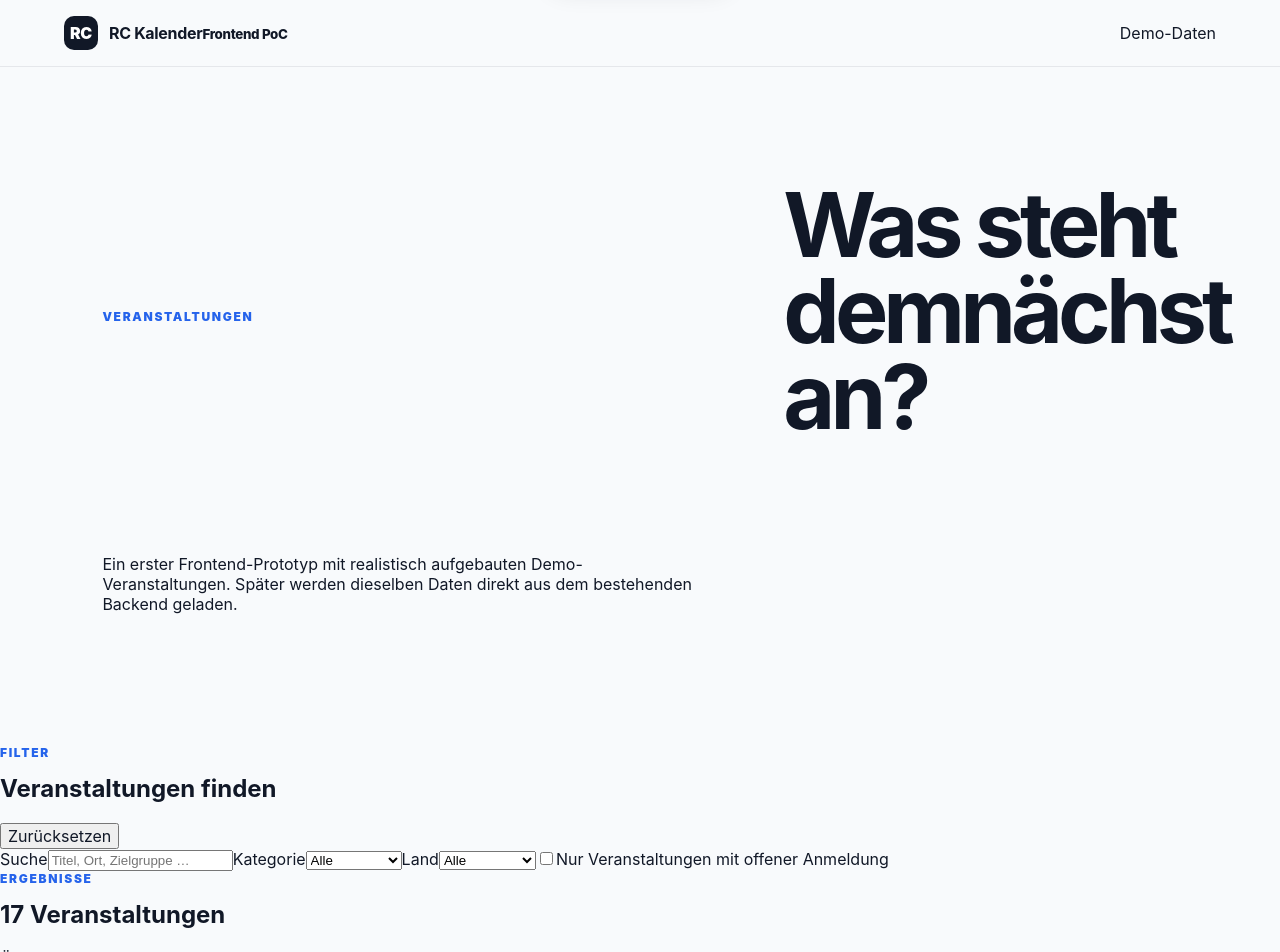
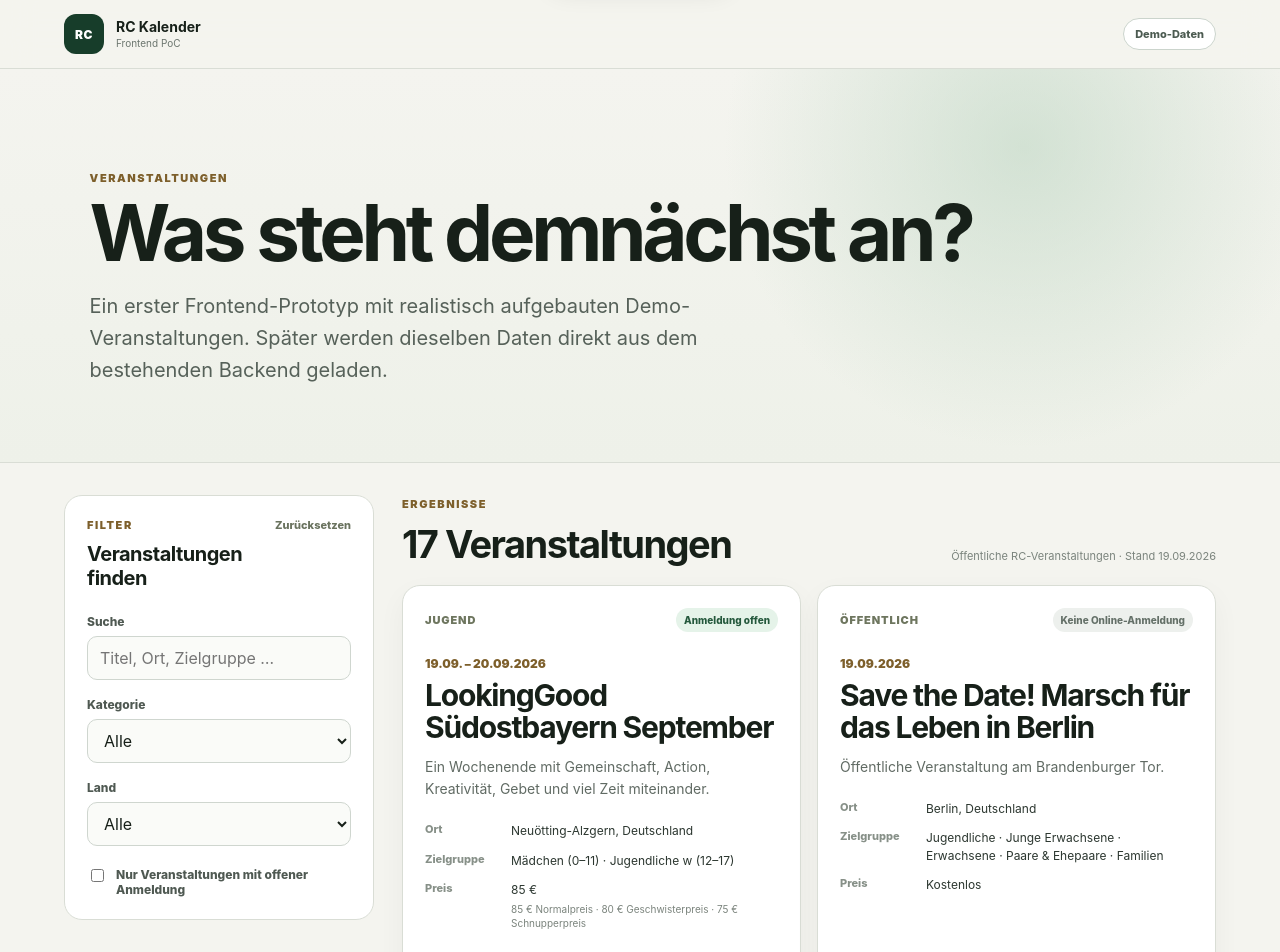
Before and after one commit to weidmanngabriel/rc-calendar-poc, a React (Vite) app: page / in a window 1280 px wide. Shown: the top 952 px of the page. Built offline with nearby package versions, Linux system fonts and the light colour scheme.

Commit message:
Style calendar event list

```diff
--- a/src/styles.css
+++ b/src/styles.css
@@ -1,19 +1,19 @@
 :root {
   font-family: Inter, ui-sans-serif, system-ui, -apple-system, BlinkMacSystemFont, "Segoe UI", sans-serif;
-  color: #111827;
-  background: #f8fafc;
+  color: #172019;
+  background: #f4f4ef;
   font-synthesis: none;
   text-rendering: optimizeLegibility;
 }
 
 * { box-sizing: border-box; }
 html { scroll-behavior: smooth; }
-body { margin: 0; min-width: 320px; min-height: 100vh; background: #f8fafc; }
-button, a { font: inherit; }
+body { margin: 0; min-width: 320px; min-height: 100vh; background: #f4f4ef; }
+button, input, select { font: inherit; }
+button { color: inherit; }
 a { color: inherit; }
-button { color: inherit; }
 
-.app-shell { min-height: 100vh; overflow-x: hidden; }
+.app-shell { min-height: 100vh; }
 .site-header {
   position: sticky;
   top: 0;
@@ -22,103 +22,334 @@ button { color: inherit; }
   align-items: center;
   justify-content: space-between;
   gap: 24px;
-  padding: 16px clamp(20px, 5vw, 72px);
-  background: rgba(248, 250, 252, 0.92);
-  border-bottom: 1px solid #e5e7eb;
+  padding: 14px clamp(20px, 5vw, 72px);
+  background: rgba(244, 244, 239, .94);
+  border-bottom: 1px solid #d9ddd5;
   backdrop-filter: blur(16px);
 }
 
-.brand { display: inline-flex; align-items: center; gap: 11px; text-decoration: none; font-weight: 800; letter-spacing: -0.02em; }
-.brand-mark { display: grid; place-items: center; width: 34px; height: 34px; border-radius: 10px; background: #111827; color: white; font-weight: 900; }
-.header-actions { display: flex; align-items: center; gap: 12px; }
-.status-pill { display: inline-flex; align-items: center; gap: 7px; padding: 8px 11px; border: 1px solid #dbe3ec; border-radius: 999px; font-size: 12px; font-weight: 700; background: white; }
-.status-pill > span { width: 7px; height: 7px; border-radius: 50%; background: #22c55e; box-shadow: 0 0 0 4px #dcfce7; }
+.brand {
+  display: inline-flex;
+  align-items: center;
+  gap: 12px;
+  text-decoration: none;
+}
+.brand-mark {
+  display: grid;
+  place-items: center;
+  width: 40px;
+  height: 40px;
+  border-radius: 12px;
+  background: #173d2a;
+  color: #fff;
+  font-size: 12px;
+  font-weight: 900;
+  letter-spacing: .04em;
+}
+.brand > span:last-child { display: grid; }
+.brand strong { font-size: 14px; line-height: 1.1; }
+.brand small { margin-top: 3px; color: #6c766f; font-size: 10px; }
+.demo-pill {
+  padding: 8px 11px;
+  border: 1px solid #cbd4cc;
+  border-radius: 999px;
+  background: #fff;
+  color: #4c5b51;
+  font-size: 11px;
+  font-weight: 800;
+}
 
-.account-area { position: relative; }
-.account-button { display: flex; align-items: center; gap: 9px; min-height: 42px; padding: 5px 10px 5px 5px; border: 1px solid #dbe3ec; border-radius: 999px; background: white; cursor: pointer; }
-.account-button img, .account-option img { width: 32px; height: 32px; border-radius: 50%; object-fit: cover; }
-.account-button-copy { display: grid; text-align: left; line-height: 1.15; max-width: 180px; }
-.account-button-copy strong { font-size: 12px; white-space: nowrap; overflow: hidden; text-overflow: ellipsis; }
-.account-button-copy small { margin-top: 2px; color: #64748b; font-size: 10px; white-space: nowrap; overflow: hidden; text-overflow: ellipsis; }
-.avatar-fallback { display: grid; place-items: center; width: 32px; height: 32px; border-radius: 50%; background: #e2e8f0; font-size: 11px; font-weight: 800; }
-.avatar-fallback.small { flex: 0 0 32px; }
+.hero {
+  padding: clamp(58px, 8vw, 104px) clamp(24px, 7vw, 100px) clamp(44px, 6vw, 76px);
+  background:
+    radial-gradient(circle at 80% 20%, rgba(184, 211, 190, .55), transparent 28%),
+    linear-gradient(180deg, #f4f4ef 0%, #eef1e9 100%);
+  border-bottom: 1px solid #d9ddd5;
+}
+.eyebrow {
+  margin: 0 0 10px;
+  color: #7d5f2b;
+  font-size: 11px;
+  font-weight: 900;
+  letter-spacing: .14em;
+}
+.hero h1 {
+  max-width: 900px;
+  margin: 0 0 18px;
+  font-size: clamp(42px, 6.2vw, 78px);
+  line-height: .98;
+  letter-spacing: -.055em;
+}
+.hero > p:last-child {
+  max-width: 720px;
+  margin: 0;
+  color: #566159;
+  font-size: clamp(16px, 1.7vw, 20px);
+  line-height: 1.6;
+}
 
-.account-menu { position: absolute; top: calc(100% + 10px); right: 0; width: min(330px, calc(100vw - 32px)); padding: 14px; border: 1px solid #dbe3ec; border-radius: 18px; background: white; box-shadow: 0 22px 60px rgba(15, 23, 42, 0.18); }
-.menu-label { margin: 0 0 8px; color: #64748b; font-size: 10px; font-weight: 800; letter-spacing: 0.1em; text-transform: uppercase; }
-.account-list { display: grid; gap: 4px; }
-.account-option { display: grid; grid-template-columns: 32px minmax(0, 1fr) 10px; align-items: center; gap: 10px; width: 100%; padding: 8px; border: 0; border-radius: 11px; background: transparent; text-align: left; cursor: pointer; }
-.account-option:hover, .account-option.is-active { background: #f1f5f9; }
-.account-option > span:nth-child(2) { display: grid; min-width: 0; }
-.account-option strong { font-size: 12px; overflow: hidden; text-overflow: ellipsis; white-space: nowrap; }
-.account-option small { margin-top: 2px; color: #64748b; font-size: 10px; overflow: hidden; text-overflow: ellipsis; white-space: nowrap; }
-.active-dot { width: 8px; height: 8px; border-radius: 50%; background: #22c55e; }
-.menu-divider { height: 1px; margin: 12px 0; background: #e5e7eb; }
-.google-button-slot { min-height: 40px; }
-.google-note, .config-note { display: block; color: #64748b; font-size: 11px; }
-.logout-button { width: 100%; margin-top: 10px; padding: 10px 12px; border: 0; border-radius: 10px; background: #f8fafc; color: #475569; font-size: 12px; font-weight: 700; cursor: pointer; }
-.login-slot { display: grid; justify-items: end; gap: 4px; }
+.calendar-layout {
+  display: grid;
+  grid-template-columns: minmax(240px, 310px) minmax(0, 1fr);
+  gap: 28px;
+  align-items: start;
+  padding: 32px clamp(20px, 5vw, 72px) 72px;
+}
 
-.hero { display: grid; grid-template-columns: minmax(0, 1.2fr) minmax(280px, 0.8fr); gap: clamp(36px, 7vw, 100px); align-items: center; min-height: 72vh; padding: clamp(72px, 9vw, 128px) clamp(24px, 8vw, 120px); }
-.eyebrow { margin: 0 0 14px; color: #2563eb; font-size: 12px; font-weight: 900; letter-spacing: 0.14em; }
-h1, h2, h3, p { margin-top: 0; }
-h1 { max-width: 760px; margin-bottom: 24px; font-size: clamp(48px, 7vw, 92px); line-height: 0.96; letter-spacing: -0.055em; }
-.hero-text { max-width: 680px; margin-bottom: 30px; color: #475569; font-size: clamp(17px, 2vw, 21px); line-height: 1.65; }
-.hero-actions { display: flex; flex-wrap: wrap; gap: 12px; }
-.primary-button, .secondary-button { display: inline-flex; align-items: center; justify-content: center; min-height: 46px; padding: 0 18px; border-radius: 12px; text-decoration: none; font-size: 13px; font-weight: 800; }
-.primary-button { background: #111827; color: white; }
-.secondary-button { border: 1px solid #cbd5e1; background: white; }
+.filter-panel {
+  position: sticky;
+  top: 88px;
+  padding: 22px;
+  border: 1px solid #d9ddd5;
+  border-radius: 18px;
+  background: #fff;
+}
+.filter-heading {
+  display: flex;
+  align-items: start;
+  justify-content: space-between;
+  gap: 12px;
+  margin-bottom: 24px;
+}
+.filter-heading h2 {
+  margin: 0;
+  font-size: 20px;
+  letter-spacing: -.025em;
+}
+.reset-button {
+  padding: 0;
+  border: 0;
+  background: transparent;
+  color: #6a735f;
+  font-size: 11px;
+  font-weight: 800;
+  cursor: pointer;
+}
+.field { display: grid; gap: 7px; margin-bottom: 17px; }
+.field > span,
+.check-field span {
+  color: #4f5952;
+  font-size: 12px;
+  font-weight: 800;
+}
+.field input,
+.field select {
+  width: 100%;
+  min-height: 44px;
+  padding: 0 12px;
+  border: 1px solid #cfd6cf;
+  border-radius: 10px;
+  outline: none;
+  background: #fafbf8;
+  color: #172019;
+}
+.field input:focus,
+.field select:focus {
+  border-color: #56826a;
+  box-shadow: 0 0 0 3px rgba(86, 130, 106, .12);
+}
+.check-field {
+  display: flex;
+  align-items: start;
+  gap: 9px;
+  padding-top: 4px;
+  cursor: pointer;
+}
+.check-field input { margin-top: 2px; accent-color: #2b6547; }
 
-.status-card { padding: clamp(24px, 4vw, 38px); border: 1px solid #dbe3ec; border-radius: 24px; background: #111827; color: white; box-shadow: 0 26px 70px rgba(15, 23, 42, 0.16); }
-.card-kicker { margin-bottom: 10px; color: #93c5fd; font-size: 10px; font-weight: 900; letter-spacing: 0.16em; }
-.status-card h2 { margin-bottom: 28px; font-size: clamp(25px, 3vw, 38px); letter-spacing: -0.04em; }
-.status-row { display: flex; justify-content: space-between; gap: 18px; padding: 14px 0; border-top: 1px solid rgba(255,255,255,.12); font-size: 13px; }
-.status-row span { color: #cbd5e1; }
-.status-row strong { color: #bfdbfe; }
+.event-results { min-width: 0; }
+.results-heading {
+  display: flex;
+  align-items: end;
+  justify-content: space-between;
+  gap: 20px;
+  margin: 2px 0 18px;
+}
+.results-heading h2 {
+  margin: 0;
+  font-size: clamp(26px, 3vw, 38px);
+  letter-spacing: -.04em;
+}
+.source-note {
+  max-width: 300px;
+  margin: 0 0 4px;
+  color: #7b847d;
+  font-size: 11px;
+  text-align: right;
+}
 
-.basis-section { padding: clamp(70px, 9vw, 120px) clamp(24px, 8vw, 120px); background: white; border-top: 1px solid #e5e7eb; border-bottom: 1px solid #e5e7eb; }
-.section-heading { max-width: 720px; margin-bottom: 42px; }
-.section-heading h2, .account-demo-section h2 { margin-bottom: 0; font-size: clamp(34px, 5vw, 58px); line-height: 1.02; letter-spacing: -0.045em; }
-.feature-grid { display: grid; grid-template-columns: repeat(3, minmax(0, 1fr)); gap: 16px; }
-.feature-card { min-height: 260px; padding: 24px; border: 1px solid #e2e8f0; border-radius: 18px; background: #f8fafc; }
-.feature-index { display: inline-grid; place-items: center; width: 36px; height: 36px; margin-bottom: 70px; border-radius: 10px; background: #e2e8f0; color: #475569; font-size: 11px; font-weight: 900; }
-.feature-card h3 { margin-bottom: 10px; font-size: 24px; letter-spacing: -0.03em; }
-.feature-card p { margin-bottom: 0; color: #64748b; line-height: 1.6; }
+.event-grid {
+  display: grid;
+  grid-template-columns: repeat(2, minmax(0, 1fr));
+  gap: 16px;
+}
+.event-card {
+  display: flex;
+  flex-direction: column;
+  min-height: 410px;
+  padding: 22px;
+  border: 1px solid #d9ddd5;
+  border-radius: 18px;
+  background: #fff;
+  box-shadow: 0 10px 28px rgba(37, 49, 40, .045);
+}
+.event-card-topline {
+  display: flex;
+  align-items: center;
+  justify-content: space-between;
+  gap: 10px;
+  margin-bottom: 24px;
+}
+.event-category {
+  color: #6e765f;
+  font-size: 11px;
+  font-weight: 900;
+  letter-spacing: .08em;
+  text-transform: uppercase;
+}
+.status-badge {
+  padding: 6px 8px;
+  border-radius: 999px;
+  font-size: 10px;
+  font-weight: 850;
+  white-space: nowrap;
+}
+.status-open { background: #e5f3e9; color: #24583c; }
+.status-full { background: #f4e6e3; color: #8a443a; }
+.status-external { background: #eee9db; color: #725d27; }
+.status-unavailable { background: #edf0ed; color: #647068; }
 
-.account-demo-section { display: grid; grid-template-columns: minmax(0, 1fr) minmax(280px, 420px); gap: 48px; align-items: center; padding: clamp(70px, 9vw, 120px) clamp(24px, 8vw, 120px); }
-.account-demo-section > div:first-child > p:last-child { max-width: 680px; margin-top: 20px; margin-bottom: 0; color: #64748b; line-height: 1.7; }
-.login-state-card { display: flex; align-items: center; gap: 14px; padding: 22px; border: 1px solid #dbe3ec; border-radius: 18px; background: white; }
-.login-state-dot { width: 12px; height: 12px; border-radius: 50%; background: #94a3b8; box-shadow: 0 0 0 6px #e2e8f0; }
-.login-state-card.is-signed-in .login-state-dot { background: #22c55e; box-shadow: 0 0 0 6px #dcfce7; }
-.login-state-card div { display: grid; }
-.login-state-card strong { font-size: 14px; }
-.login-state-card small { margin-top: 3px; color: #64748b; }
+.event-date {
+  margin-bottom: 8px;
+  color: #7d5f2b;
+  font-size: 12px;
+  font-weight: 900;
+}
+.event-card h2 {
+  margin: 0 0 12px;
+  font-size: clamp(22px, 2.4vw, 30px);
+  line-height: 1.08;
+  letter-spacing: -.04em;
+}
+.event-description {
+  margin: 0 0 22px;
+  color: #616b64;
+  font-size: 14px;
+  line-height: 1.6;
+}
+.event-facts {
+  display: grid;
+  gap: 12px;
+  margin: 0 0 24px;
+}
+.event-facts div {
+  display: grid;
+  grid-template-columns: 76px minmax(0, 1fr);
+  gap: 10px;
+}
+.event-facts dt {
+  color: #879088;
+  font-size: 11px;
+  font-weight: 800;
+}
+.event-facts dd {
+  margin: 0;
+  color: #2c3730;
+  font-size: 12px;
+  line-height: 1.45;
+}
+.event-facts dd small {
+  display: block;
+  margin-top: 3px;
+  color: #7b847d;
+}
+.event-card-footer {
+  display: flex;
+  gap: 9px;
+  margin-top: auto;
+}
+.details-button,
+.register-button,
+.empty-state button {
+  min-height: 42px;
+  padding: 0 14px;
+  border-radius: 10px;
+  font-size: 12px;
+  font-weight: 850;
+  cursor: pointer;
+}
+.details-button {
+  flex: 1;
+  border: 1px solid #cfd6cf;
+  background: #fff;
+}
+.register-button,
+.empty-state button {
+  border: 1px solid #173d2a;
+  background: #173d2a;
+  color: #fff;
+}
 
-footer { display: flex; justify-content: space-between; gap: 20px; padding: 26px clamp(24px, 8vw, 120px); border-top: 1px solid #e5e7eb; color: #64748b; font-size: 12px; }
+.empty-state {
+  padding: 56px 28px;
+  border: 1px dashed #c7cec7;
+  border-radius: 18px;
+  background: #f8f9f5;
+  text-align: center;
+}
+.empty-state h2 { margin: 0 0 8px; }
+.empty-state p { margin: 0 0 18px; color: #6e7870; }
+
+footer {
+  display: flex;
+  justify-content: space-between;
+  gap: 20px;
+  padding: 24px clamp(20px, 5vw, 72px);
+  border-top: 1px solid #d9ddd5;
+  color: #768078;
+  font-size: 11px;
+}
 
 .pull-to-refresh-shell { position: relative; min-height: 100vh; }
 .pull-to-refresh-content { min-height: 100vh; transition: transform 160ms ease; }
 .pull-to-refresh-shell.is-pulling .pull-to-refresh-content { transition: none; }
-.pull-to-refresh-indicator { position: fixed; top: 0; left: 50%; z-index: 50; display: flex; align-items: center; gap: 7px; padding: 8px 12px; border: 1px solid #dbe3ec; border-radius: 999px; background: white; color: #475569; box-shadow: 0 10px 26px rgba(15,23,42,.12); font-size: 11px; font-weight: 700; transition: transform 160ms ease; }
+.pull-to-refresh-indicator {
+  position: fixed;
+  top: 0;
+  left: 50%;
+  z-index: 50;
+  display: flex;
+  align-items: center;
+  gap: 7px;
+  padding: 8px 12px;
+  border: 1px solid #d9ddd5;
+  border-radius: 999px;
+  background: white;
+  color: #4f5952;
+  box-shadow: 0 10px 26px rgba(15, 23, 42, .12);
+  font-size: 11px;
+  font-weight: 700;
+  transition: transform 160ms ease;
+}
 .pull-to-refresh-shell.is-pulling .pull-to-refresh-indicator { transition: none; }
-.pull-to-refresh-indicator.is-ready { color: #111827; }
 .pull-to-refresh-indicator.is-refreshing .pull-to-refresh-icon { animation: spin .7s linear infinite; }
 @keyframes spin { to { transform: rotate(360deg); } }
 
-@media (max-width: 840px) {
-  .status-pill { display: none; }
-  .account-button-copy { display: none; }
-  .hero, .account-demo-section { grid-template-columns: 1fr; }
-  .hero { min-height: auto; padding-top: 80px; }
-  .feature-grid { grid-template-columns: 1fr; }
-  .feature-card { min-height: 200px; }
-  .feature-index { margin-bottom: 42px; }
+@media (max-width: 980px) {
+  .calendar-layout { grid-template-columns: 1fr; }
+  .filter-panel { position: static; }
+  .event-grid { grid-template-columns: 1fr; }
 }
 
-@media (max-width: 560px) {
-  .site-header { padding: 12px 16px; }
-  .brand > span:last-child { display: none; }
-  .hero, .basis-section, .account-demo-section { padding-left: 20px; padding-right: 20px; }
-  h1 { font-size: clamp(46px, 15vw, 68px); }
-  footer { flex-direction: column; padding-left: 20px; padding-right: 20px; }
-  .login-slot .config-note { display: none; }
+@media (max-width: 620px) {
+  .site-header { padding: 11px 16px; }
+  .hero { padding-left: 20px; padding-right: 20px; }
+  .calendar-layout { padding: 20px 16px 52px; }
+  .filter-heading, .results-heading { align-items: start; flex-direction: column; }
+  .source-note { text-align: left; }
+  .event-card { min-height: 0; padding: 18px; }
+  .event-card-topline { align-items: start; }
+  .event-card-footer { flex-direction: column; }
+  .event-facts div { grid-template-columns: 68px minmax(0, 1fr); }
+  footer { flex-direction: column; padding: 22px 20px; }
 }
```
